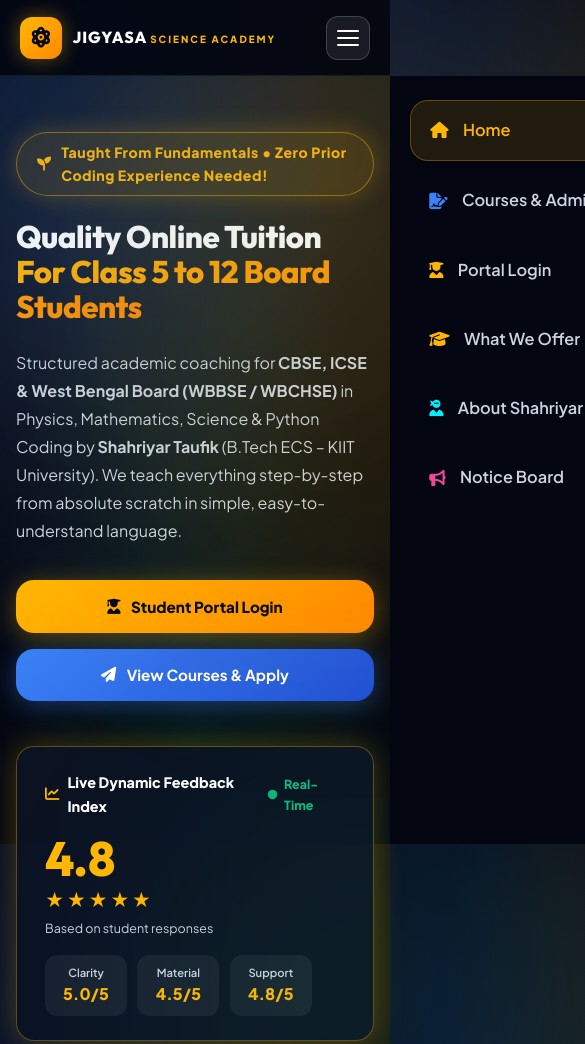
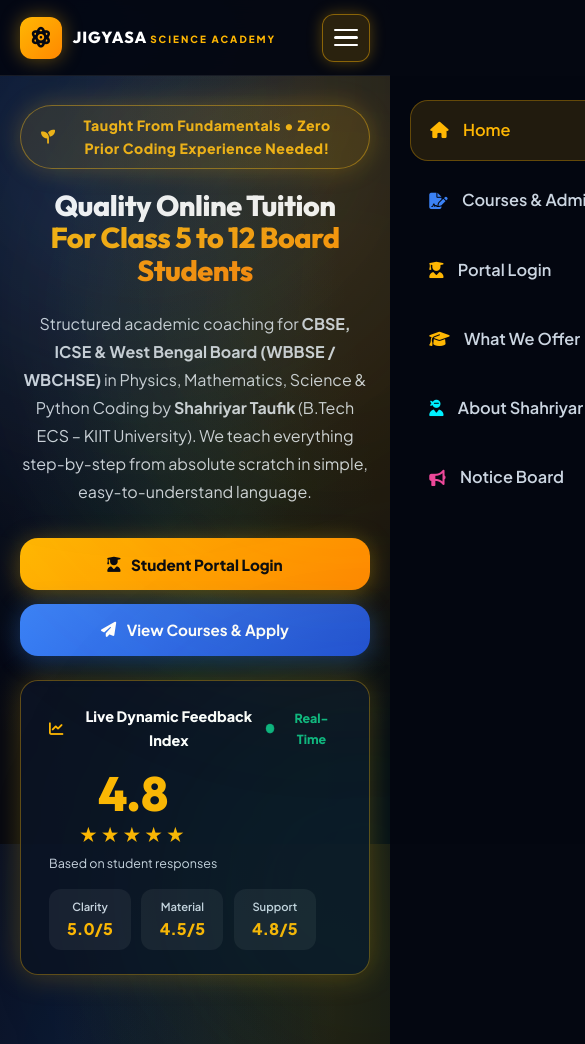
Before and after one commit to DeathSHMASHER/Coching, a website: page public/index.html in a window 390 px wide. Shown: the top 1044 px of the page, 585 px wide, since content can reach past the window. Drawn offline with Linux system fonts and the light colour scheme; no server answers.

Commit message:
Fix mobile responsive centering and enlarge top-right 3-bar hamburger menu button

```diff
--- a/public/css/styles.css
+++ b/public/css/styles.css
@@ -235,21 +235,24 @@ button, input, select, textarea { font-family: inherit; font-size: inherit; colo
 
 .nav-toggle {
   display: none;
-  width: 44px; height: 44px;
+  width: 48px; height: 48px;
+  min-width: 48px; min-height: 48px;
   border-radius: var(--r-sm);
-  background: rgba(255,255,255,0.08);
-  border: 1px solid rgba(255,255,255,0.18);
+  background: rgba(255, 183, 3, 0.15);
+  border: 1.5px solid rgba(255, 183, 3, 0.45);
+  box-shadow: 0 0 15px rgba(255, 183, 3, 0.3);
   align-items: center;
   justify-content: center;
   cursor: pointer;
   flex-direction: column;
   gap: 5px;
   flex-shrink: 0;
+  margin-left: auto;
 }
-.nav-toggle span { display: block; width: 22px; height: 2px; background: #ffffff; border-radius: var(--r-pill); transition: all var(--t-normal) var(--ease); }
-.nav-toggle.open span:nth-child(1) { transform: translateY(7px) rotate(45deg); }
+.nav-toggle span { display: block; width: 24px; height: 2.5px; background: #ffffff; border-radius: var(--r-pill); transition: all var(--t-normal) var(--ease); }
+.nav-toggle.open span:nth-child(1) { transform: translateY(7.5px) rotate(45deg); }
 .nav-toggle.open span:nth-child(2) { opacity: 0; width: 0; }
-.nav-toggle.open span:nth-child(3) { transform: translateY(-7px) rotate(-45deg); }
+.nav-toggle.open span:nth-child(3) { transform: translateY(-7.5px) rotate(-45deg); }
 
 .mobile-drawer {
   position: fixed;
@@ -904,18 +907,99 @@ textarea.form-control { resize: vertical; min-height: 115px; }
   gap: 2.5rem;
 }
 
+@media (max-width: 992px) {
+  .hero-grid {
+    grid-template-columns: 1fr;
+    gap: 2.5rem;
+    text-align: center;
+    justify-items: center;
+    width: 100%;
+  }
+  .hero-content {
+    display: flex;
+    flex-direction: column;
+    align-items: center;
+    justify-content: center;
+    text-align: center;
+    width: 100%;
+  }
+  .badge-pill {
+    margin: 0 auto 1.25rem auto;
+    text-align: center;
+    justify-content: center;
+  }
+  .hero-title {
+    text-align: center;
+    width: 100%;
+  }
+  .hero-desc {
+    text-align: center;
+    margin: 0 auto 2rem auto;
+    max-width: 100%;
+  }
+  .hero-btns {
+    justify-content: center;
+    width: 100%;
+    max-width: 380px;
+    margin: 0 auto 1.5rem auto;
+    flex-direction: column;
+    gap: 0.85rem;
+  }
+  .hero-btns .btn {
+    width: 100%;
+    justify-content: center;
+    text-align: center;
+  }
+  .hero-widget {
+    width: 100%;
+    max-width: 440px;
+    margin: 0 auto;
+    text-align: center;
+  }
+  .section-head {
+    text-align: center;
+    display: flex;
+    flex-direction: column;
+    align-items: center;
+  }
+  .section-head p {
+    margin-left: auto;
+    margin-right: auto;
+  }
+}
+
 @media (max-width: 768px) {
+  html, body {
+    overflow-x: hidden;
+    width: 100%;
+  }
+  .container {
+    padding: 0 1.25rem;
+    max-width: 100%;
+    box-sizing: border-box;
+  }
+  .hero {
+    padding: calc(var(--nav-h) + 1.8rem) 0 3rem;
+    text-align: center;
+  }
+  .hero-title {
+    font-size: clamp(1.8rem, 6.8vw, 2.5rem);
+    text-align: center;
+  }
   .dash-header {
     flex-direction: column;
-    align-items: flex-start;
+    align-items: center;
+    text-align: center;
     gap: 1rem;
   }
   .dash-user {
     width: 100%;
+    justify-content: center;
+    text-align: center;
   }
   .dash-actions-row {
     width: 100%;
-    justify-content: flex-start;
+    justify-content: center;
   }
   .card-p3 {
     padding: 1.5rem 1.2rem;
@@ -930,11 +1014,8 @@ textarea.form-control { resize: vertical; min-height: 115px; }
   .speedo-bg-arc, .speedo-meter-arc {
     stroke-width: 14;
   }
-  .container {
-    padding: 0 1rem;
-  }
   .form-control {
-    font-size: 16px !important; /* Prevents auto-zoom on iOS */
+    font-size: 16px !important; /* Prevents auto-zoom on iOS Safari */
     padding: 0.75rem 0.95rem;
   }
   .data-table th, .data-table td {
```
